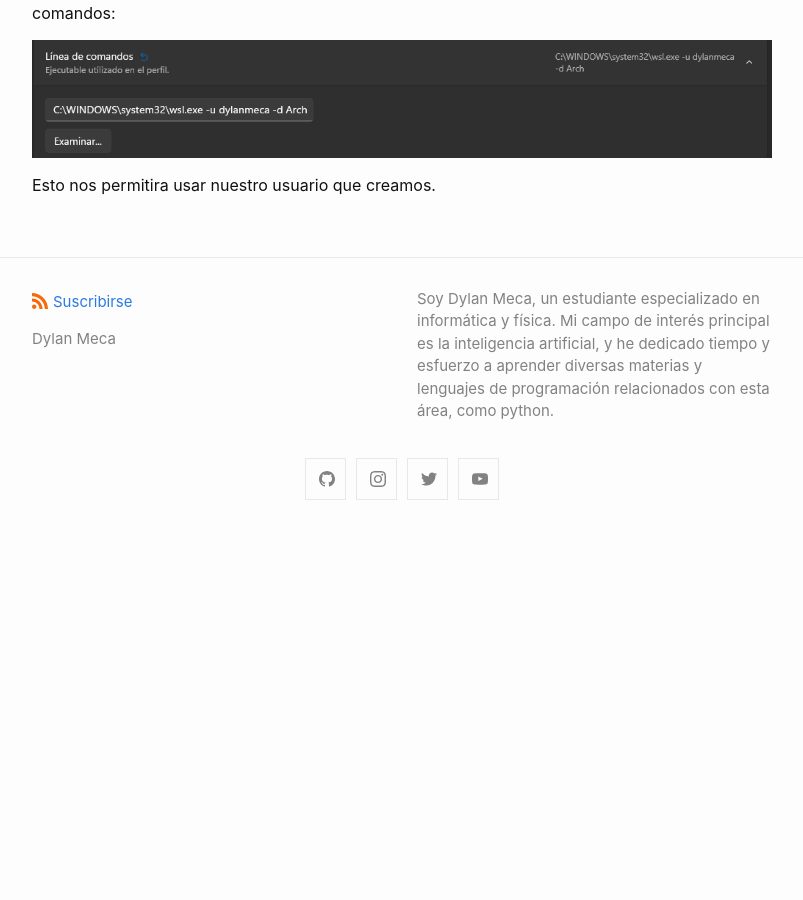
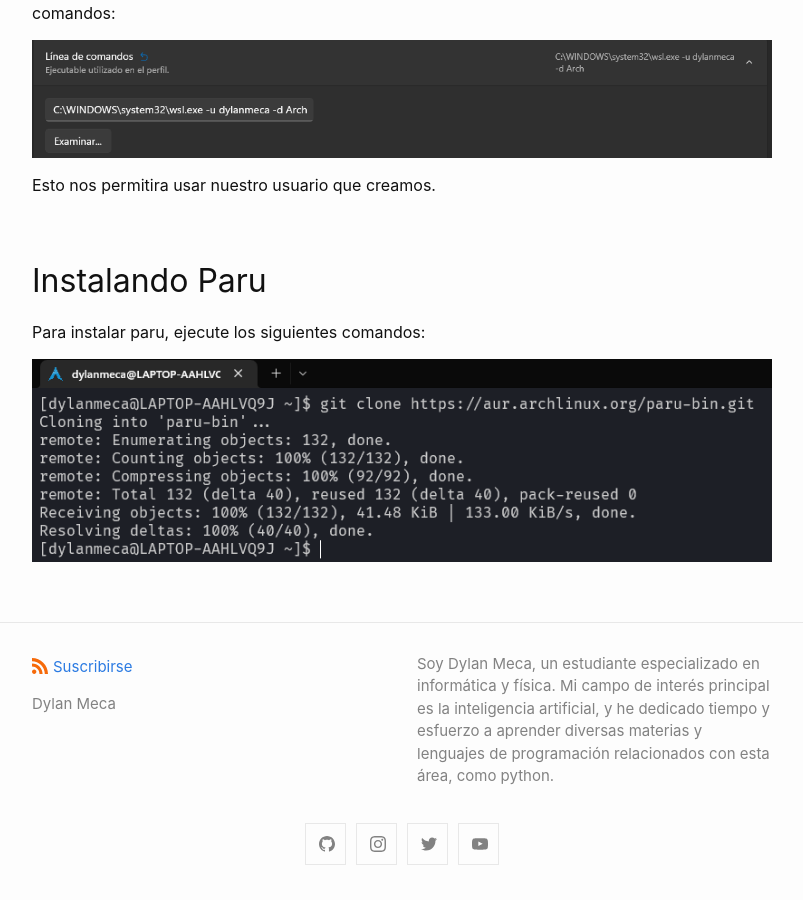
Before and after one commit to dylanmeca/dylanmeca.github.io, a Jekyll site: the page built from _posts/2023-02-05-Cómo-instalar-Arch-Linux-en-WSL2.md, in a window 1280 px wide and 900 px high, scrolled down 5422 px. Shown: the whole window, without its empty margins (238-1041 px from the left). Built offline with Jekyll 4.4.1, drawn with Linux system fonts in a browser that asks for light colours; a script that is not in the unit is left out; comment, search, counter and statistics services are not loaded; before the commit the page ends 5957 px from its top, so only the background shows below that.

Commit message:
Update 2023-02-05-Cómo-instalar-Arch-Linux-en-WSL2.md

```diff
--- a/_posts/2023-02-05-Cómo-instalar-Arch-Linux-en-WSL2.md
+++ b/_posts/2023-02-05-Cómo-instalar-Arch-Linux-en-WSL2.md
@@ -68,3 +68,9 @@
 ![archlinux12](https://dylanmeca.github.io/assets/img/archlinux-12.png)
 
 Esto nos permitira usar nuestro usuario que creamos.
+
+## Instalando Paru
+
+Para instalar paru, ejecute los siguientes comandos:
+
+![archlinux13](https://dylanmeca.github.io/assets/img/archlinux-13.png)
```
